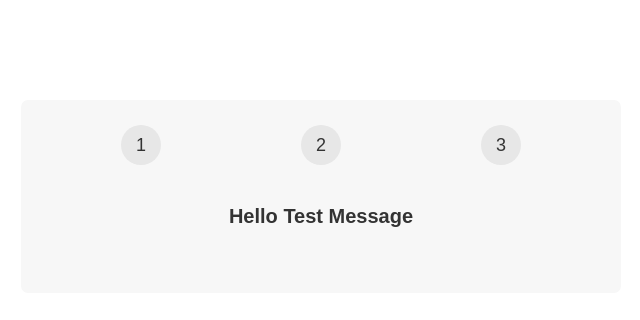
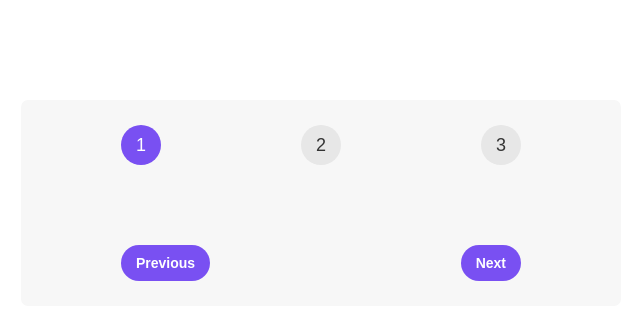
Before and after one commit to MBANS8A1/steps, a React (Create React App) app: page / in a window 1280 px wide. Shown: the top 320 px of the page, without its empty margins (319-959 px from the left). Built offline with nearby package versions, Linux system fonts and the light colour scheme.

Commit message:
Added purple background colour to the buttons; made the step 1 the active one and created a variable called step that will be updated through button clicks

```diff
--- a/src/App.js
+++ b/src/App.js
@@ -1,14 +1,28 @@
+const messages = [
+  "Learn React ⚛️",
+  "Apply for jobs 💼",
+  "Invest your new income 🤑",
+];
+
 export default function App() {
+  const step = 1;
   return (
     <div className="steps">
       <div className="numbers">
-        <div>1</div>
+        <div className="active">1</div>
         <div>2</div>
         <div>3</div>
       </div>
 
-      <p className="message">Hello Test Message</p>
-      <div className="buttons"></div>
+      <p className="message"></p>
+      <div className="buttons">
+        <button style={{ backgroundColor: "#7950f2", color: "#ffffff" }}>
+          Previous
+        </button>
+        <button style={{ backgroundColor: "#7950f2", color: "#ffffff" }}>
+          Next
+        </button>
+      </div>
     </div>
   );
 }
```
Also changed, not shown: src/index.css (+0 -8 lines).
